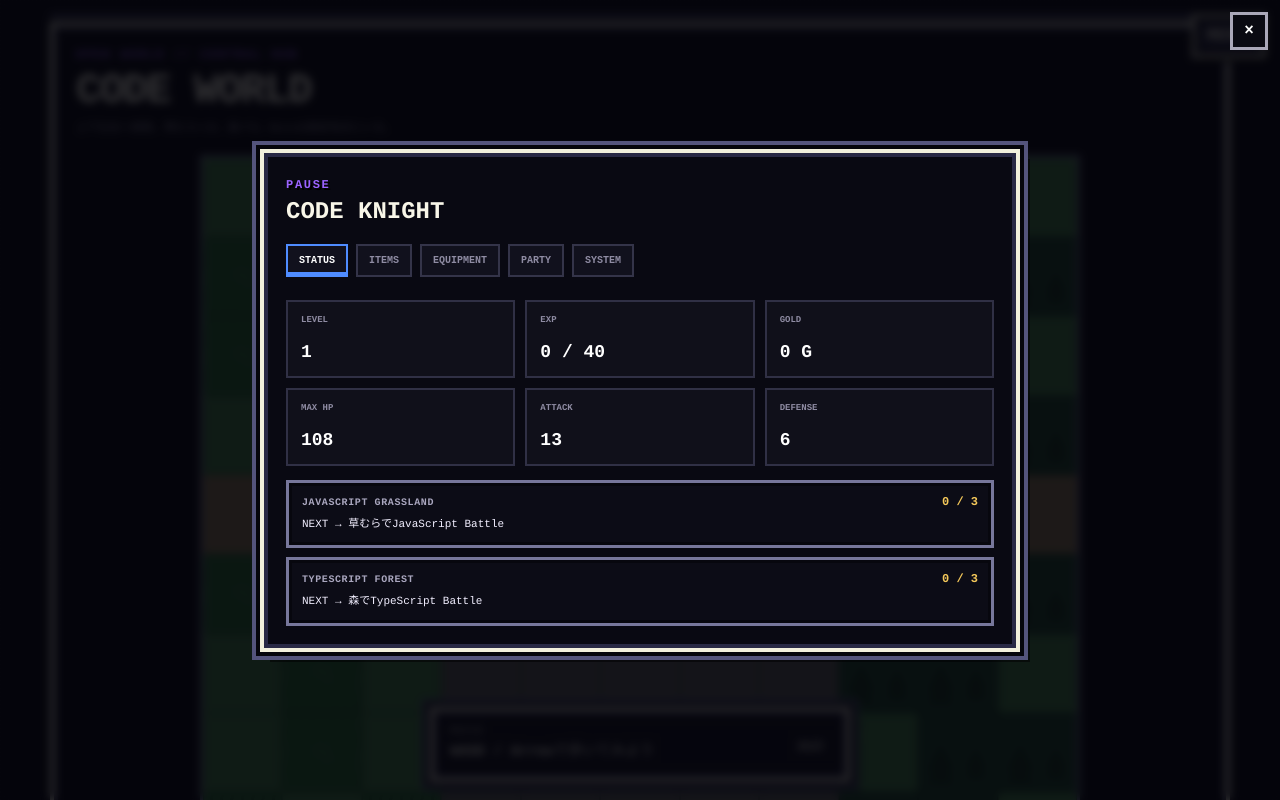
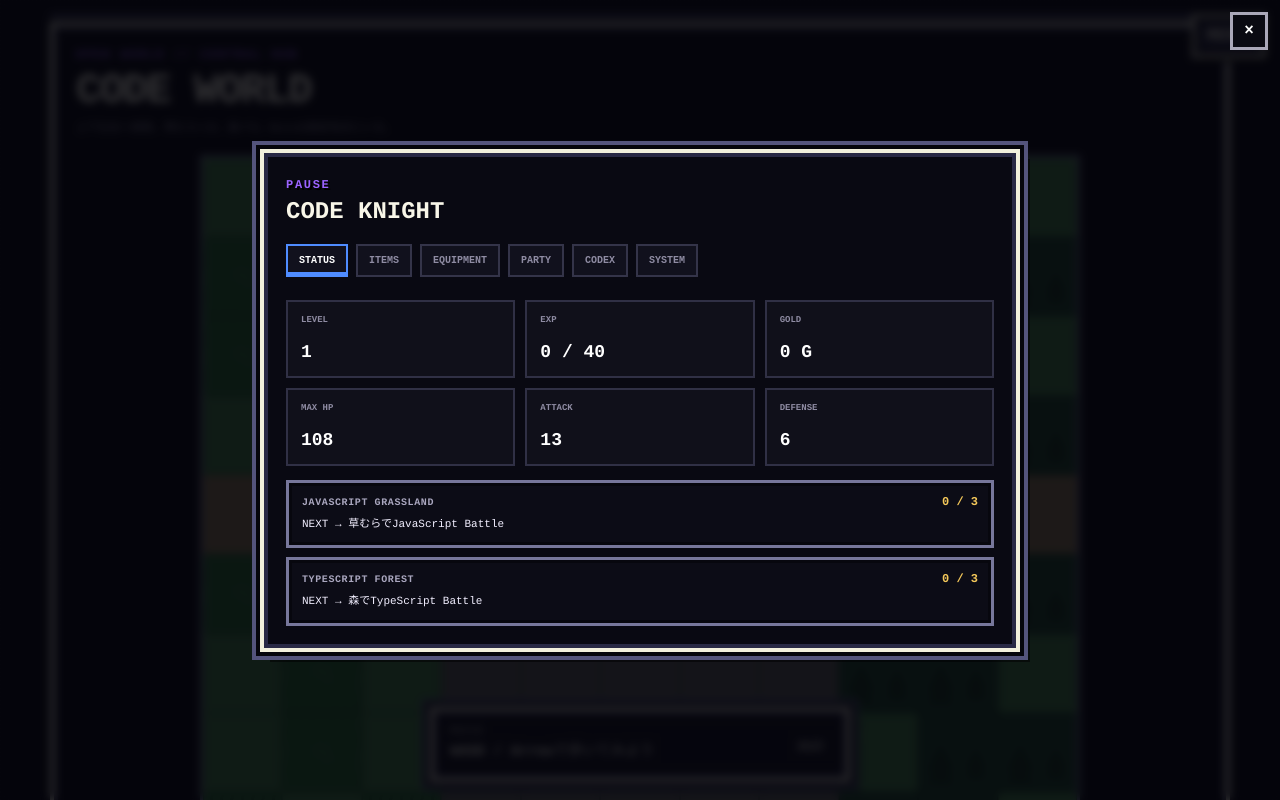
Before and after one commit to mui-1729/code-reading-rpg, a React (Vite) app: page /world in a window 1280 px wide. Both pictures are taken after a click on the button "MENU". Shown: the top 800 px of the page. Built offline with nearby package versions, Linux system fonts and the light colour scheme.

Commit message:
feat: CodexをPause menuへ統合する

```diff
--- a/src/ui/PauseMenu.tsx
+++ b/src/ui/PauseMenu.tsx
@@ -2,6 +2,7 @@ import { useEffect, useMemo, useState } from 'react'
 import { useLocation } from '@tanstack/react-router'
 import { writeStoredAudioSettings } from '../audio/audioSettingsStorage'
 import { gameAudio, type AudioSettings } from '../audio/gameAudio'
+import { CodeCodexContent } from '../learning/CodeCodex'
 import { getTotalExpForLevel, useProgress } from '../progression'
 import {
   equipItem,
@@ -13,13 +14,14 @@ import {
 } from '../rpg'
 import { getWorldObjectives } from '../world/worldObjective'
 
-type PauseTab = 'status' | 'items' | 'equipment' | 'party' | 'system'
+type PauseTab = 'status' | 'items' | 'equipment' | 'party' | 'codex' | 'system'
 
 const tabs: Array<{ id: PauseTab; label: string }> = [
   { id: 'status', label: 'STATUS' },
   { id: 'items', label: 'ITEMS' },
   { id: 'equipment', label: 'EQUIPMENT' },
   { id: 'party', label: 'PARTY' },
+  { id: 'codex', label: 'CODEX' },
   { id: 'system', label: 'SYSTEM' },
 ]
 
@@ -243,6 +245,12 @@ export function PauseMenu() {
                 </section>
               )}
 
+              {tab === 'codex' && (
+                <section className="pause-section">
+                  <CodeCodexContent />
+                </section>
+              )}
+
               {tab === 'system' && (
                 <section className="pause-section system-section">
                   <div className="pause-audio-panel pixel-inner-window">
```
